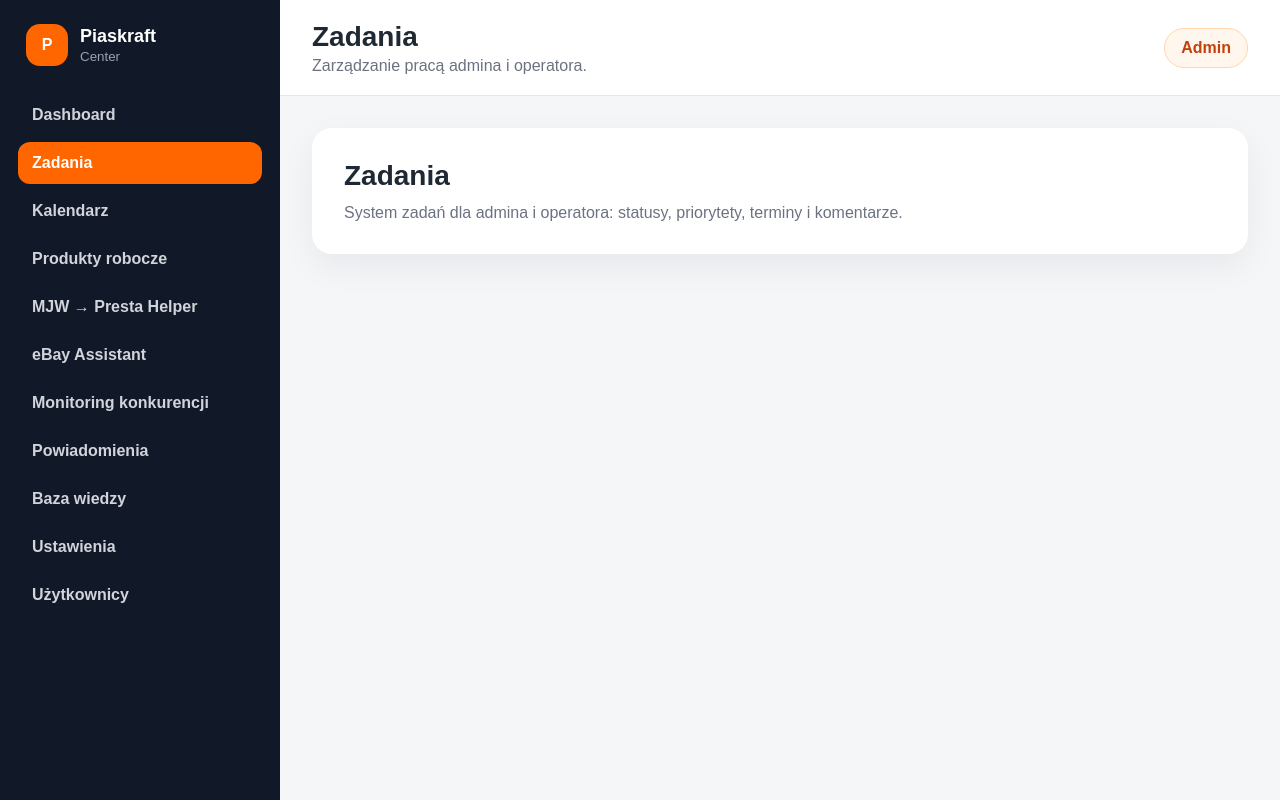
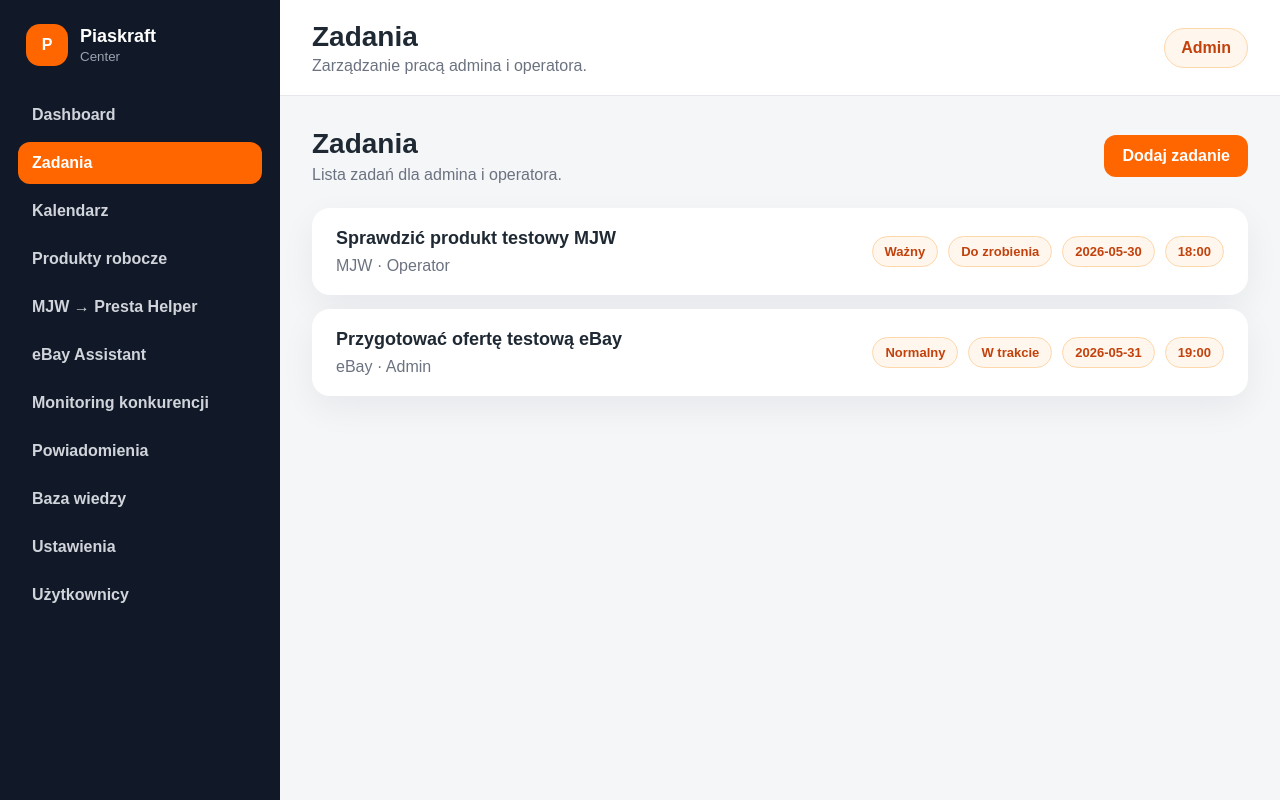
Before and after one commit to Piaskraft/piaskraft-center, a React (Vite) app in the folder apps/web/: page /zadania in a window 1280 px wide. Built offline with nearby package versions, Linux system fonts and the light colour scheme.

Commit message:
Add tasks frontend with form

```diff
--- a/apps/web/src/App.tsx
+++ b/apps/web/src/App.tsx
@@ -2,6 +2,7 @@ import { BrowserRouter, Route, Routes } from 'react-router-dom';
 import { AppLayout } from './layouts/AppLayout';
 import { DashboardPage } from './pages/DashboardPage';
 import { PlaceholderPage } from './pages/PlaceholderPage';
+import { TasksPage } from './pages/TasksPage';
 
 function App() {
   return (
@@ -10,15 +11,7 @@ function App() {
         <Route path="/" element={<AppLayout />}>
           <Route index element={<DashboardPage />} />
 
-          <Route
-            path="zadania"
-            element={
-              <PlaceholderPage
-                title="Zadania"
-                description="System zadań dla admina i operatora: statusy, priorytety, terminy i komentarze."
-              />
-            }
-          />
+         <Route path="zadania" element={<TasksPage />} />
 
           <Route
             path="kalendarz"
--- /dev/null
+++ b/apps/web/src/features/tasks/TaskForm.tsx
@@ -0,0 +1,125 @@
+import type {
+  AssignedUser,
+  TaskCategory,
+  TaskPriority,
+} from './taskTypes';
+
+export type NewTaskData = {
+  title: string;
+  description: string;
+  assignedTo: AssignedUser;
+  category: TaskCategory;
+  priority: TaskPriority;
+  date: string;
+  time?: string;
+};
+
+type TaskFormProps = {
+  onAddTask: (task: NewTaskData) => void;
+};
+
+export function TaskForm({ onAddTask }: TaskFormProps) {
+  function handleSubmit(event: React.FormEvent<HTMLFormElement>) {
+    event.preventDefault();
+
+    const formData = new FormData(event.currentTarget);
+
+    const title = String(formData.get('title') || '').trim();
+
+    if (!title) {
+      alert('Wpisz tytuł zadania.');
+      return;
+    }
+
+    onAddTask({
+      title,
+      description: String(formData.get('description') || '').trim(),
+      assignedTo: formData.get('assignedTo') as AssignedUser,
+      category: formData.get('category') as TaskCategory,
+      priority: formData.get('priority') as TaskPriority,
+      date: String(formData.get('date') || ''),
+      time: String(formData.get('time') || ''),
+    });
+
+    event.currentTarget.reset();
+  }
+
+  return (
+    <form className="task-form" onSubmit={handleSubmit}>
+      <div className="form-grid">
+        <label>
+          Tytuł zadania
+          <input
+            name="title"
+            type="text"
+            placeholder="Np. Przygotować produkt do PrestaShop"
+          />
+        </label>
+
+        <label>
+          Przypisane do
+          <select name="assignedTo" defaultValue="Operator">
+            <option>Admin</option>
+            <option>Operator</option>
+          </select>
+        </label>
+
+        <label>
+          Kategoria
+          <select name="category" defaultValue="MJW">
+            <option>Piaskraft</option>
+            <option>PrestaShop</option>
+            <option>eBay</option>
+            <option>BaseLinker</option>
+            <option>MJW</option>
+            <option>Marketing</option>
+            <option>Dokumenty</option>
+            <option>Telefon</option>
+            <option>Prywatne</option>
+            <option>Inne</option>
+          </select>
+        </label>
+
+        <label>
+          Priorytet
+          <select name="priority" defaultValue="Normalny">
+            <option>Niski</option>
+            <option>Normalny</option>
+            <option>Ważny</option>
+            <option>Pilny</option>
+            <option>Dzisiaj</option>
+          </select>
+        </label>
+
+        <label>
+          Data
+          <input name="date" type="date" />
+        </label>
+
+        <label>
+          Godzina
+          <input name="time" type="time" />
+        </label>
+      </div>
+
+      <label>
+        Opis
+        <textarea
+          name="description"
+          placeholder="Krótki opis zadania..."
+          rows={4}
+        />
+      </label>
+
+      <div className="form-actions">
+        <button type="reset" className="secondary-button">
+          Anuluj
+        </button>
+
+        <button type="submit" className="primary-button">
+          Zapisz zadanie
+        </button>
+      </div>
+    </form>
+  );
+}
--- /dev/null
+++ b/apps/web/src/features/tasks/taskMockData.ts
@@ -0,0 +1,32 @@
+import type { Task } from './taskTypes';
+
+export const tasks: Task[] = [
+  {
+    id: 1,
+    title: 'Sprawdzić produkt testowy MJW',
+    description: 'Operator sprawdza dane produktu i przygotowuje go do PrestaShop.',
+    assignedTo: 'Operator',
+    category: 'MJW',
+    priority: 'Ważny',
+    status: 'Do zrobienia',
+    date: '2026-05-30',
+    time: '18:00',
+    createdBy: 'Admin',
+    createdAt: '2026-05-30',
+    updatedAt: '2026-05-30',
+  },
+  {
+    id: 2,
+    title: 'Przygotować ofertę testową eBay',
+    description: 'Admin przygotowuje pierwszą ofertę testową pod BaseLinker/eBay.',
+    assignedTo: 'Admin',
+    category: 'eBay',
+    priority: 'Normalny',
+    status: 'W trakcie',
+    date: '2026-05-31',
+    time: '19:00',
+    createdBy: 'Admin',
+    createdAt: '2026-05-30',
+    updatedAt: '2026-05-30',
+  },
+];
--- /dev/null
+++ b/apps/web/src/features/tasks/taskTypes.ts
@@ -0,0 +1,43 @@
+export type TaskCategory =
+  | 'Piaskraft'
+  | 'PrestaShop'
+  | 'eBay'
+  | 'BaseLinker'
+  | 'MJW'
+  | 'Marketing'
+  | 'Dokumenty'
+  | 'Telefon'
+  | 'Prywatne'
+  | 'Inne';
+
+export type TaskPriority =
+  | 'Niski'
+  | 'Normalny'
+  | 'Ważny'
+  | 'Pilny'
+  | 'Dzisiaj';
+
+export type TaskStatus =
+  | 'Nowe'
+  | 'Do zrobienia'
+  | 'W trakcie'
+  | 'Czeka na sprawdzenie'
+  | 'Zrobione'
+  | 'Anulowane';
+
+export type AssignedUser = 'Admin' | 'Operator';
+
+export type Task = {
+  id: number;
+  title: string;
+  description: string;
+  assignedTo: AssignedUser;
+  category: TaskCategory;
+  priority: TaskPriority;
+  status: TaskStatus;
+  date: string;
+  time?: string;
+  createdBy: AssignedUser;
+  createdAt: string;
+  updatedAt: string;
+};
--- a/apps/web/src/layouts/AppLayout.css
+++ b/apps/web/src/layouts/AppLayout.css
@@ -149,3 +149,129 @@
   color: #6b7280;
   font-size: 16px;
 }
+.page-actions {
+  display: flex;
+  align-items: center;
+  justify-content: space-between;
+  margin-bottom: 24px;
+}
+
+.page-actions h2 {
+  margin: 0 0 6px;
+  font-size: 28px;
+}
+
+.page-actions p {
+  margin: 0;
+  color: #6b7280;
+}
+
+.primary-button {
+  border: 0;
+  background: #ff6600;
+  color: #ffffff;
+  border-radius: 12px;
+  padding: 12px 18px;
+  font-weight: 700;
+  cursor: pointer;
+}
+
+.primary-button:hover {
+  background: #ea580c;
+}
+
+.tasks-list {
+  display: flex;
+  flex-direction: column;
+  gap: 14px;
+}
+
+.task-card {
+  background: #ffffff;
+  border-radius: 18px;
+  padding: 20px 24px;
+  box-shadow: 0 12px 35px rgba(15, 23, 42, 0.06);
+  display: flex;
+  align-items: center;
+  justify-content: space-between;
+}
+
+.task-card h3 {
+  margin: 0 0 8px;
+  font-size: 18px;
+}
+
+.task-card p {
+  margin: 0;
+  color: #6b7280;
+}
+
+.task-meta {
+  display: flex;
+  gap: 10px;
+  flex-wrap: wrap;
+  justify-content: flex-end;
+}
+
+.task-meta span {
+  background: #fff7ed;
+  border: 1px solid #fed7aa;
+  color: #c2410c;
+  border-radius: 999px;
+  padding: 7px 12px;
+  font-size: 13px;
+  font-weight: 700;
+}
+.task-form {
+  background: #ffffff;
+  border-radius: 20px;
+  padding: 24px;
+  margin-bottom: 24px;
+  box-shadow: 0 12px 35px rgba(15, 23, 42, 0.06);
+}
+
+.form-grid {
+  display: grid;
+  grid-template-columns: repeat(3, 1fr);
+  gap: 16px;
+  margin-bottom: 16px;
+}
+
+.task-form label {
+  display: flex;
+  flex-direction: column;
+  gap: 8px;
+  font-weight: 700;
+  color: #374151;
+}
+
+.task-form input,
+.task-form select,
+.task-form textarea {
+  border: 1px solid #d1d5db;
+  border-radius: 12px;
+  padding: 12px 14px;
+  background: #ffffff;
+  color: #111827;
+}
+
+.task-form textarea {
+  resize: vertical;
+  margin-bottom: 16px;
+}
+
+.form-actions {
+  display: flex;
+  justify-content: flex-end;
+  gap: 12px;
+}
+
+.secondary-button {
+  border: 1px solid #d1d5db;
+  background: #ffffff;
+  color: #374151;
+  border-radius: 12px;
+  padding: 12px 18px;
+  font-weight: 700;
+  cursor: pointer;
+}
--- /dev/null
+++ b/apps/web/src/pages/TasksPage.tsx
@@ -0,0 +1,71 @@
+import { useState } from 'react';
+import { TaskForm, type NewTaskData } from '../features/tasks/TaskForm';
+import { tasks as initialTasks } from '../features/tasks/taskMockData';
+import type { Task } from '../features/tasks/taskTypes';
+
+export function TasksPage() {
+  const [tasks, setTasks] = useState<Task[]>(initialTasks);
+  const [isFormVisible, setIsFormVisible] = useState(false);
+
+  function handleAddTask(newTask: NewTaskData) {
+    const today = new Date().toISOString().slice(0, 10);
+
+    const task: Task = {
+      id: Date.now(),
+      title: newTask.title,
+      description: newTask.description,
+      assignedTo: newTask.assignedTo,
+      category: newTask.category,
+      priority: newTask.priority,
+      status: 'Nowe',
+      date: newTask.date,
+      time: newTask.time,
+      createdBy: 'Admin',
+      createdAt: today,
+      updatedAt: today,
+    };
+
+    setTasks((currentTasks) => [task, ...currentTasks]);
+    setIsFormVisible(false);
+  }
+
+  return (
+    <section className="tasks-page">
+      <div className="page-actions">
+        <div>
+          <h2>Zadania</h2>
+          <p>Lista zadań dla admina i operatora.</p>
+        </div>
+
+        <button
+          className="primary-button"
+          onClick={() => setIsFormVisible((currentValue) => !currentValue)}
+        >
+          {isFormVisible ? 'Zamknij formularz' : 'Dodaj zadanie'}
+        </button>
+      </div>
+
+      {isFormVisible && <TaskForm onAddTask={handleAddTask} />}
+
+      <div className="tasks-list">
+        {tasks.map((task) => (
+          <article key={task.id} className="task-card">
+            <div>
+              <h3>{task.title}</h3>
+              <p>
+                {task.category} · {task.assignedTo}
+              </p>
+            </div>
+
+            <div className="task-meta">
+              <span>{task.priority}</span>
+              <span>{task.status}</span>
+              {task.date && <span>{task.date}</span>}
+              {task.time && <span>{task.time}</span>}
+            </div>
+          </article>
+        ))}
+      </div>
+    </section>
+  );
+}
```
